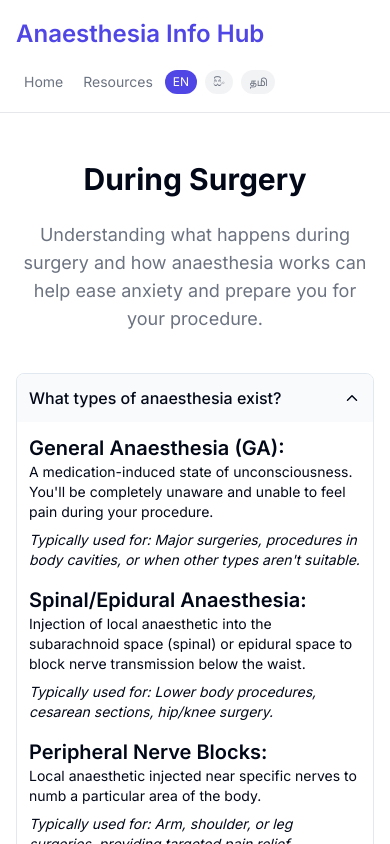
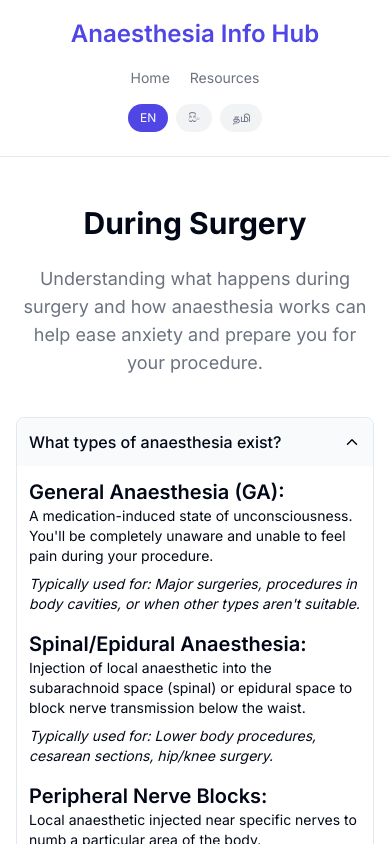
Before and after one commit to sniro23/anesthesia_info_EmbilipitiyaDGH, a React (Vite) app: page /during-surgery in a window 390 px wide. Shown: the top 844 px of the page. Built offline with nearby package versions, Linux system fonts and the light colour scheme.

Commit message:
Refactor: Improve mobile button alignment
Adjust button layouts for better mobile responsiveness.

```diff
--- a/src/components/Header.tsx
+++ b/src/components/Header.tsx
@@ -1,22 +1,26 @@
+
 import React from 'react';
 import { NavLink } from 'react-router-dom';
 import { useLanguage } from '@/contexts/LanguageContext';
+
 const Header: React.FC = () => {
   const {
     t,
     currentLanguage,
     setLanguage
   } = useLanguage();
-  return <header className="sticky top-0 bg-white/90 backdrop-blur-sm border-b border-neutral-mid z-10">
-      <div className="container mx-auto px-4 py-4 flex flex-wrap items-center justify-between">
-        <div className="flex items-center">
+
+  return (
+    <header className="sticky top-0 bg-white/90 backdrop-blur-sm border-b border-neutral-mid z-10">
+      <div className="container mx-auto px-4 py-4 flex flex-col sm:flex-row items-center justify-between">
+        <div className="flex items-center mb-3 sm:mb-0">
           <NavLink to="/" className="text-2xl font-semibold text-indigo mx-0 my-[2px]">
             {t('site.title')}
           </NavLink>
         </div>
 
-        <div className="flex items-center space-x-1 md:space-x-4 mt-4 md:mt-0">
-          <nav className="flex flex-wrap items-center space-x-1 md:space-x-4 text-sm md:text-base">
+        <div className="flex flex-col sm:flex-row items-center w-full sm:w-auto justify-center sm:justify-end">
+          <nav className="flex flex-wrap items-center justify-center space-x-1 md:space-x-4 text-sm md:text-base mb-3 sm:mb-0">
             <NavLink to="/" className={({
             isActive
           }) => isActive ? "text-indigo font-medium px-2 py-1" : "text-neutral-dark hover:text-indigo transition px-2 py-1"}>
@@ -29,19 +33,21 @@ const Header: React.FC = () => {
             </NavLink>
           </nav>
 
-          <div className="flex items-center ml-4 space-x-2">
-            <button onClick={() => setLanguage('en')} className={`text-xs px-2 py-1 rounded-full ${currentLanguage === 'en' ? 'bg-indigo text-white' : 'bg-neutral-mid/50 text-neutral-dark hover:bg-neutral-mid'}`}>
+          <div className="flex items-center space-x-2 sm:ml-4 mb-2 sm:mb-0">
+            <button onClick={() => setLanguage('en')} className={`text-xs px-3 py-1.5 rounded-full ${currentLanguage === 'en' ? 'bg-indigo text-white' : 'bg-neutral-mid/50 text-neutral-dark hover:bg-neutral-mid'}`}>
               EN
             </button>
-            <button onClick={() => setLanguage('si')} className={`text-xs px-2 py-1 rounded-full ${currentLanguage === 'si' ? 'bg-indigo text-white' : 'bg-neutral-mid/50 text-neutral-dark hover:bg-neutral-mid'}`}>
+            <button onClick={() => setLanguage('si')} className={`text-xs px-3 py-1.5 rounded-full ${currentLanguage === 'si' ? 'bg-indigo text-white' : 'bg-neutral-mid/50 text-neutral-dark hover:bg-neutral-mid'}`}>
               සිං
             </button>
-            <button onClick={() => setLanguage('ta')} className={`text-xs px-2 py-1 rounded-full ${currentLanguage === 'ta' ? 'bg-indigo text-white' : 'bg-neutral-mid/50 text-neutral-dark hover:bg-neutral-mid'}`}>
+            <button onClick={() => setLanguage('ta')} className={`text-xs px-3 py-1.5 rounded-full ${currentLanguage === 'ta' ? 'bg-indigo text-white' : 'bg-neutral-mid/50 text-neutral-dark hover:bg-neutral-mid'}`}>
               தமி
             </button>
           </div>
         </div>
       </div>
-    </header>;
+    </header>
+  );
 };
+
 export default Header;
```
